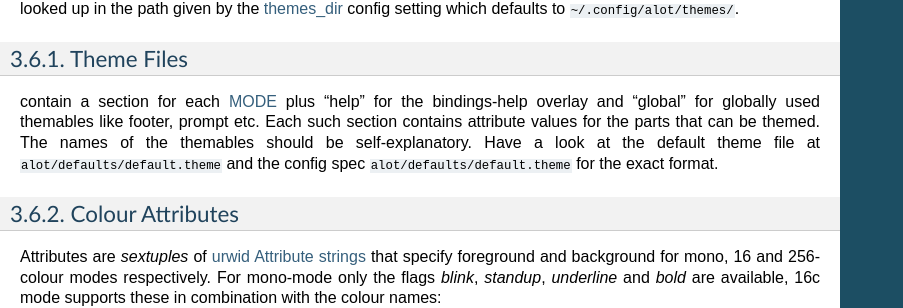
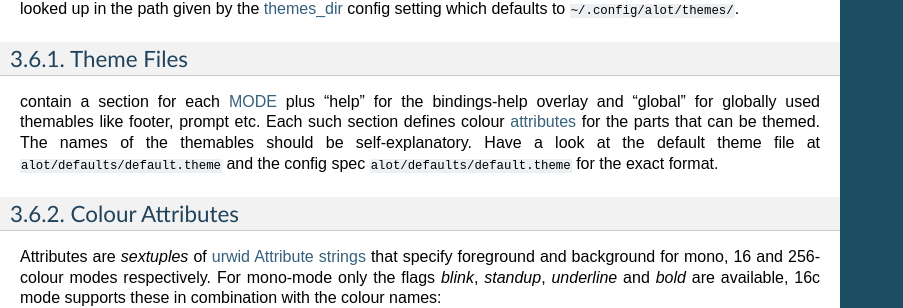
Before and after one commit to pazz/alot, a Sphinx documentation site: the page built from docs/source/configuration/index.rst, in a window 1280 px wide and 900 px high, scrolled down 11978 px. Shown: the part 167-475 px from the top of the window, without its empty margins (0-903 px from the left). Built offline with Sphinx 7.4.7, drawn with Linux system fonts in a browser that asks for light colours.

Commit message:
docs: reference to attribute doc

```diff
--- a/docs/source/configuration/index.rst
+++ b/docs/source/configuration/index.rst
@@ -283,10 +283,10 @@ Theme Files
 -----------
 contain a section for each :ref:`MODE <modes>` plus "help" for the bindings-help overlay
 and "global" for globally used themables like footer, prompt etc.
-Each such section contains attribute values for the parts that can be themed.
-The names of the themables should be self-explanatory.
-Have a look at the default theme file at :file:`alot/defaults/default.theme`
-and the config spec :file:`alot/defaults/default.theme` for the exact format.
+Each such section defines colour :ref:`attributes <config.theming.attributes>` for the parts that
+can be themed.  The names of the themables should be self-explanatory.
+Have a look at the default theme file at :file:`alot/defaults/default.theme` and the config spec
+:file:`alot/defaults/default.theme` for the exact format.
 
 .. _config.theming.attributes:
 
```
